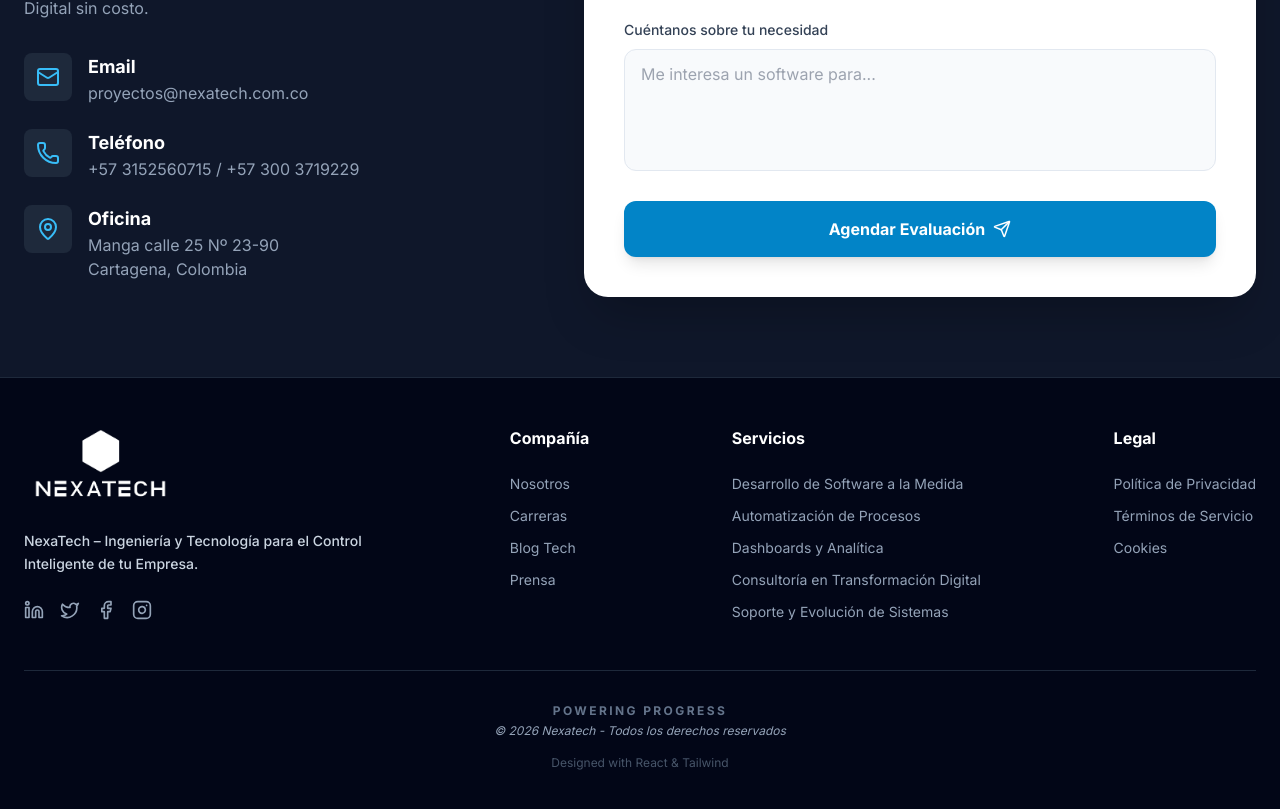
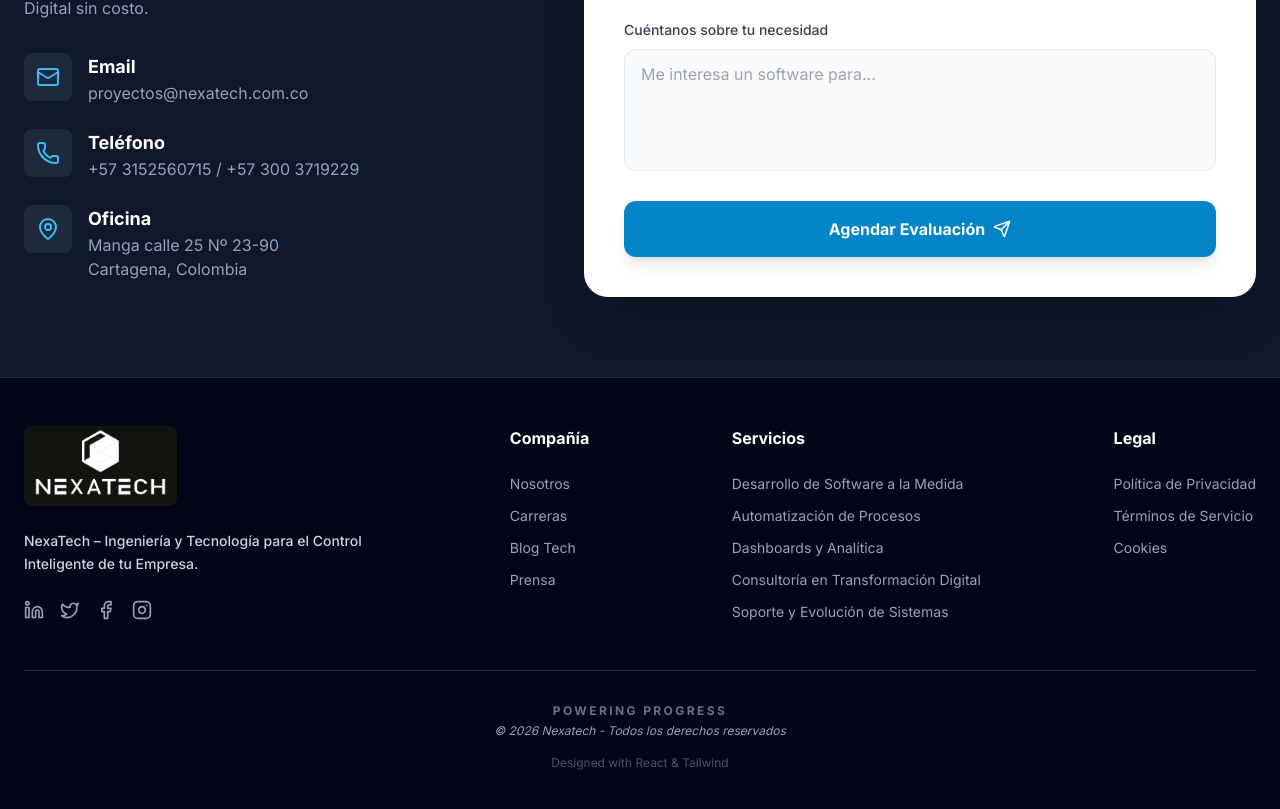
Before and after one commit to Proyectos-Nexatech/Nexatech_web, a React (Vite) app: page / in a window 1280 px wide. Shown: the part 4711-5520 px from the top of the page. Built offline with nearby package versions, Linux system fonts and the light colour scheme.

Commit message:
style: use specific footer logo

```diff
--- a/components/Footer.tsx
+++ b/components/Footer.tsx
@@ -8,8 +8,12 @@ const Footer: React.FC = () => {
       <div className="container mx-auto px-6">
         <div className="flex flex-col md:flex-row flex-wrap justify-between gap-12 lg:gap-8 mb-12">
           <div className="flex-1 min-w-[250px] max-w-sm">
-            <a href="#" className="flex items-center gap-2 mb-6 text-white">
-              <Logo light={true} />
+            <a href="#" className="flex items-center mb-6">
+              <img
+                src="./Logo-Nexa-footer.jpg"
+                alt="Nexatech Logo Footer"
+                className="h-20 w-auto object-contain rounded-lg shadow-lg"
+              />
             </a>
             <p className="text-sm leading-relaxed mb-6 font-medium text-slate-300">
               NexaTech – Ingeniería y Tecnología para el Control Inteligente de tu Empresa.
```
